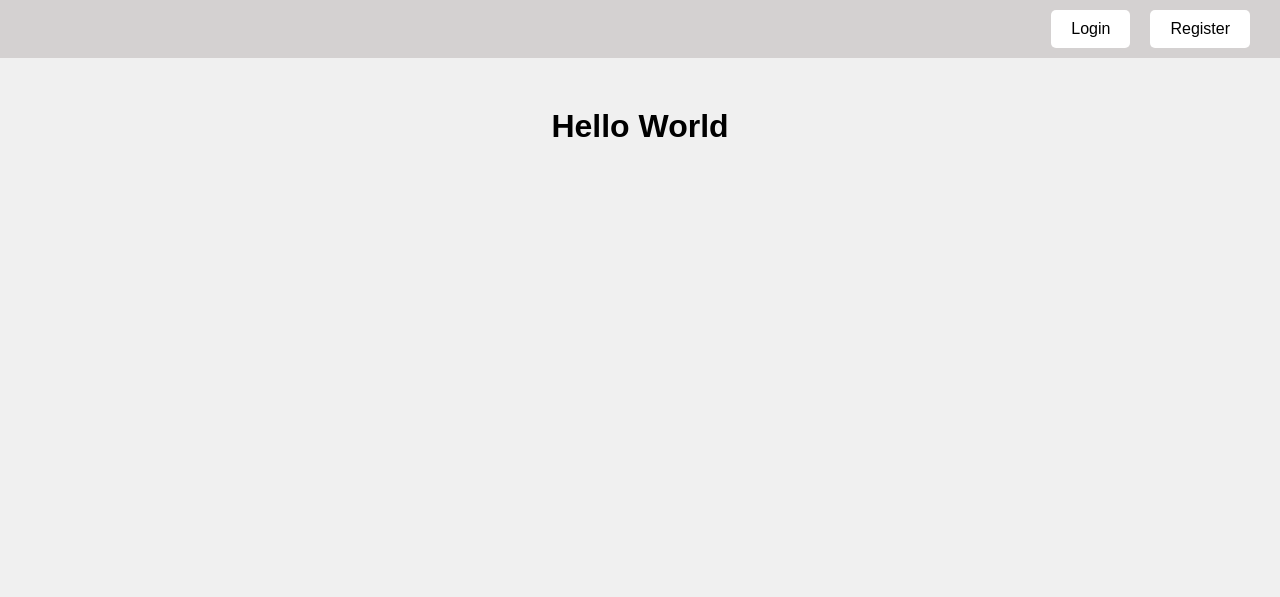
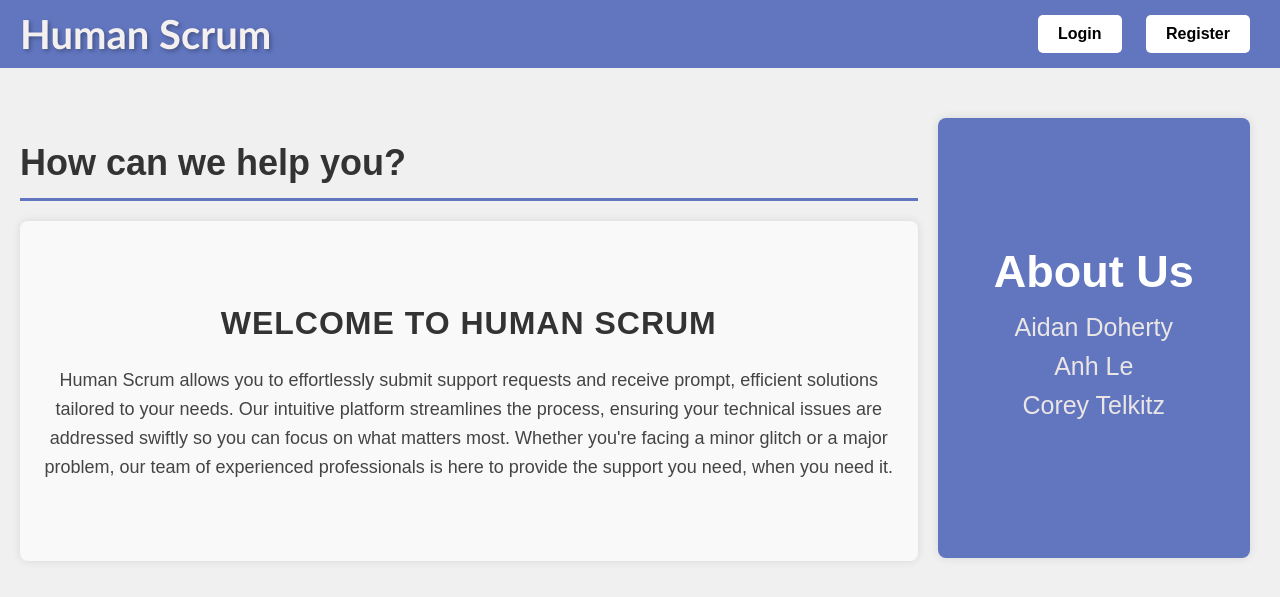
Before and after one commit to aidandoherty01/CEN3031-Project, a Flask app: template templates/index.html in a window 1280 px wide. Shown: the top 597 px of the page. Run offline with Flask 3, Linux system fonts and the light colour scheme; the template is opened without the code that fills it, so the values that code supplies are empty; some libraries are stand-ins or nearby versions.

Commit message:
make homepage

```diff
--- a/templates/index.html
+++ b/templates/index.html
@@ -11,13 +11,20 @@
             margin: 0;
         }
         .header {
-            background-color: rgb(212, 209, 209);
+            background-color: #4c65b8de;
             padding: 10px 20px;
             display: flex;
-            justify-content: flex-end;
+            justify-content: space-between;
             align-items: center;
         }
-        .header button {
+        .header .left-title {
+            font-size: 40px;
+            font-weight: bold;
+            font-family: 'Trebuchet MS', sans-serif;
+            text-shadow: 2px 2px 4px rgba(0, 0, 0, 0.3);
+            color: #f5f0f0;
+        }
+        .header .right-buttons button {
             padding: 10px 20px;
             margin: 0 10px;
             border: none;
@@ -25,23 +32,132 @@
             background-color: white;
             font-size: 16px;
             cursor: pointer;
+            font-weight: bold;
         }
         .container {
             text-align: center;
             margin-top: 50px;
+            margin-right: 30px;
         }
-        .container h1 {
-            margin-bottom: 20px;
+
+        table {
+            width: 100%;
+            border-collapse: collapse;
+            margin-top: 20px;
         }
+
+        td {
+            vertical-align: top;
+            padding: 20px;
+        }
+
+        .site {
+            width: 75%;
+        }
+
+        .intro {
+            font-family: 'Arial', sans-serif; /* Consistent font for better readability */
+            font-size: 18px; /* Base font size */
+            color: #444; /* Dark grey color for a softer look */
+            line-height: 1.6; /* Improved line spacing for readability */
+            padding: 20px; /* Padding around the text */
+            background-color: #f9f9f9; /* Light background color for contrast */
+            border-radius: 8px; /* Rounded corners */
+            box-shadow: 0 0 10px rgba(0, 0, 0, 0.1); /* Subtle shadow for depth */
+            height: 300px;
+            display: flex; /* Enable flexbox */
+            flex-direction: column; /* Arrange items in a column */
+            justify-content: center; /* Center items vertically */
+            align-items: center; /* Center items horizontally */
+            text-align: center; /* Center text */
+            overflow-y: auto; /* Allows scrolling if content exceeds height */
+        }
+
+        .welcome {
+            font-size: 32px; /* Larger font size for emphasis */
+            font-weight: bold; /* Bold for prominence */
+            color: #333; /* Darker color for contrast */
+            margin-bottom: 20px; /* Spacing below the welcome message */
+            line-height: 1.4; /* Improved line spacing */
+            text-transform: uppercase; /* Uppercase for emphasis */
+            letter-spacing: 1px; /* Increased letter spacing */
+        }
+
+
+        .help {
+            font-size: 36px; /* Increased font size */
+            font-weight: bold;
+            color: #333; /* Darker text color for better contrast */
+            margin-bottom: 20px; /* Spacing below the element */
+            text-align: left; /* Align text to the left */
+            line-height: 1.4; /* Increase line height for better readability */
+            border-bottom: 3px solid #4c65b8de; /* Bottom border for emphasis */
+            padding-bottom: 10px; /* Padding below the text */
+        }
+
+
+        .Us {
+            height: 400px;
+            padding: 20px; /* Apply padding to all sides */
+            background-color: rgba(76, 101, 184, 0.87); /* Semi-transparent blue background */
+            box-shadow: 0 0 10px rgba(0, 0, 0, 0.1); /* Box shadow */
+            border-radius: 8px; /* Rounded corners */
+            display: flex; /* Enable flexbox */
+            flex-direction: column; /* Arrange items in a column */
+            justify-content: center; /* Center items vertically */
+            align-items: center; /* Center items horizontally */
+            text-align: center; /* Center text */
+            overflow-y: auto; /* Allows scrolling if content exceeds height */
+        }
+
+        .About-us {
+            font-size: 45px; /* Increased font size */
+            font-weight: bold;
+            margin-bottom: 15px; /* Increased bottom margin for better spacing */
+            color: #fff;
+        }
+
+        .name {
+            font-size: 25px; /* Increased font size */
+            margin-bottom: 10px; /* Increased bottom margin for better spacing */
+            color: #ebe6e6;
+        }
+
     </style>
 </head>
 <body>
     <div class="header">
-        <button onclick="location.href='/login/'">Login</button>
+        <div class="left-title">
+            Human Scrum
+        </div>
+        <div class="right-buttons">
+            <button onclick="location.href='/login/'">Login</button>
         <button onclick="location.href='/register/'">Register</button>
+        </div>
     </div>
     <div class="container">
-        <h1>Hello World</h1>
+        <table>
+            <tr>
+                <td class="site">
+                    <div class="help">How can we help you?</div>
+                    <div  class="intro">
+                    <div class="welcome">Welcome to Human Scrum</div>
+                    <div>Human Scrum allows you to effortlessly submit support requests and receive prompt,
+                        efficient solutions tailored to your needs. Our intuitive platform streamlines the process,
+                        ensuring your technical issues are addressed swiftly so you can focus on what matters most.
+                        Whether you're facing a minor glitch or a major problem, our team of experienced professionals is here to provide the support you need, when you need it.</div>
+                    </div>
+                </td>
+
+                <td class="Us">
+                    <div class="About-us">About Us</div>
+                    <div class="name">Aidan Doherty</div>
+                    <div class="name">Anh Le</div>
+                    <div class="name">Corey Telkitz</div>
+                </td>
+
+            </tr>
+        </table>
 
     </div>
 </body>
```
